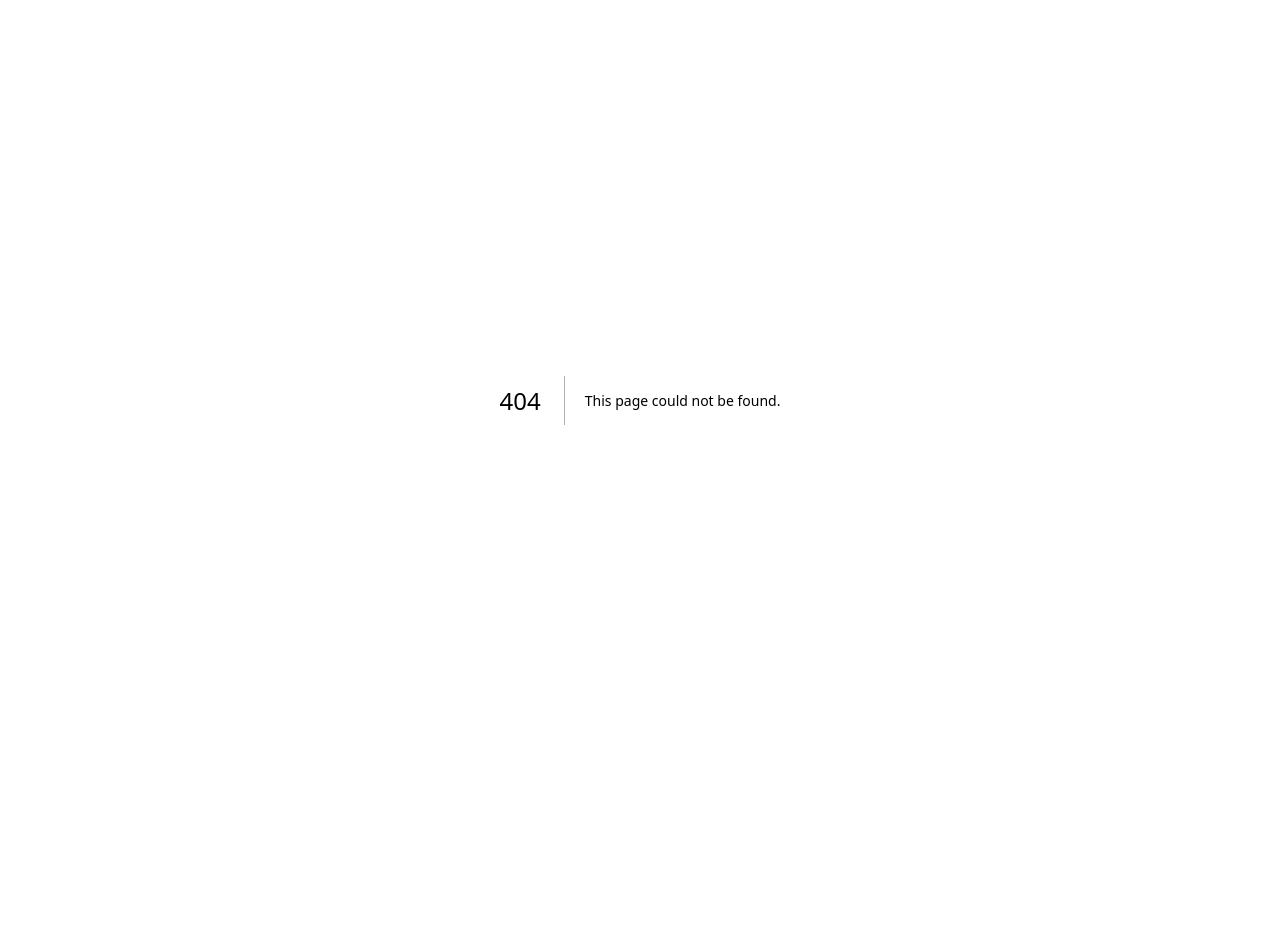
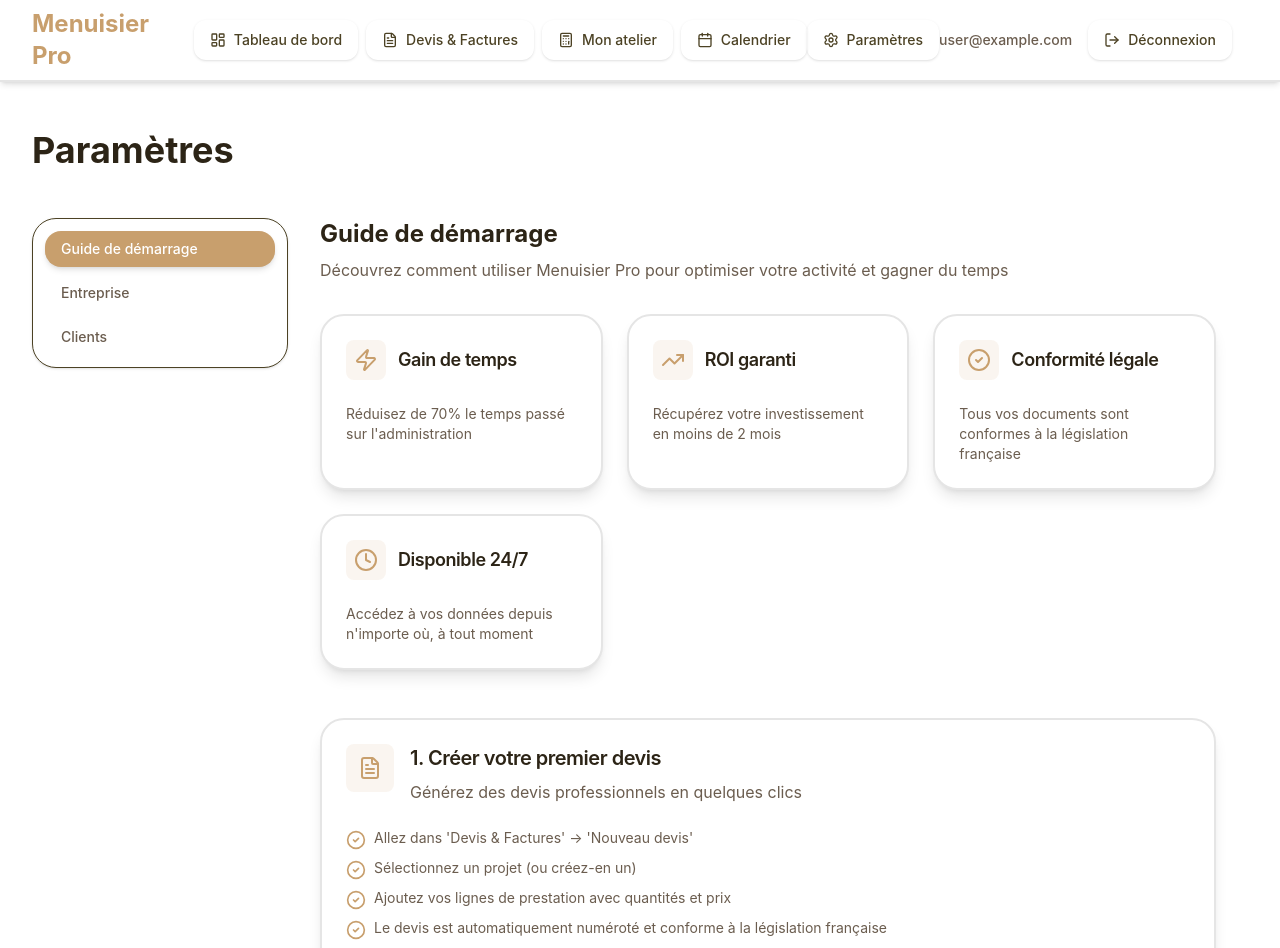
Before and after one commit to matthieubouillot/menuisier-app, a Next.js app: page /parametres/tutoriel in a window 1280 px wide. Before the commit this address had no page. Shown: the top 948 px of the page. Before the commit the page ends 800 px from the top, so only its background shows below. Built offline with nearby package versions, Linux system fonts and the light colour scheme; no server answers; sample sign-in values are in the browser's storage.

Commit message:
feat: Ajouter tutoriel dans paramètres et messages LinkedIn pour acquisition

```diff
--- /dev/null
+++ b/app/parametres/tutoriel/page.tsx
@@ -0,0 +1,185 @@
+import { auth } from "@/lib/auth"
+import { redirect } from "next/navigation"
+import { Card, CardContent, CardDescription, CardHeader, CardTitle } from "@/components/ui/card"
+import { CheckCircle2, Clock, FileText, Calculator, Calendar, Users, TrendingUp, Zap } from "lucide-react"
+
+export default async function TutorielPage() {
+  const session = await auth()
+
+  if (!session?.user?.id) {
+    redirect("/login")
+  }
+
+  const steps = [
+    {
+      icon: FileText,
+      title: "1. Créer votre premier devis",
+      description: "Générez des devis professionnels en quelques clics",
+      details: [
+        "Allez dans 'Devis & Factures' → 'Nouveau devis'",
+        "Sélectionnez un projet (ou créez-en un)",
+        "Ajoutez vos lignes de prestation avec quantités et prix",
+        "Le devis est automatiquement numéroté et conforme à la législation française",
+        "Téléchargez le PDF et envoyez-le à votre client"
+      ]
+    },
+    {
+      icon: Calculator,
+      title: "2. Calculer vos matériaux",
+      description: "Optimisez vos coûts avec le calculateur de matériaux",
+      details: [
+        "Allez dans 'Mon atelier' → 'Chiffrage'",
+        "Sélectionnez le type de projet (cuisine, escalier, fenêtre, etc.)",
+        "Entrez les dimensions de votre projet",
+        "Le système calcule automatiquement les matériaux nécessaires",
+        "Ajoutez une marge et la main-d'œuvre pour obtenir votre prix de vente"
+      ]
+    },
+    {
+      icon: Users,
+      title: "3. Gérer vos clients",
+      description: "Centralisez toutes les informations de vos clients",
+      details: [
+        "Allez dans 'Paramètres' → 'Clients'",
+        "Ajoutez vos clients (particuliers ou professionnels)",
+        "Associez-les à vos projets et devis",
+        "Tous les documents sont automatiquement liés"
+      ]
+    },
+    {
+      icon: Calendar,
+      title: "4. Organiser votre planning",
+      description: "Planifiez vos chantiers et rendez-vous",
+      details: [
+        "Allez dans 'Calendrier'",
+        "Créez des événements pour vos chantiers",
+        "Planifiez vos rendez-vous clients",
+        "Suivez vos deadlines et échéances"
+      ]
+    },
+    {
+      icon: FileText,
+      title: "5. Convertir un devis en facture",
+      description: "Transformez vos devis signés en factures en un clic",
+      details: [
+        "Allez dans 'Devis & Factures'",
+        "Ouvrez un devis signé",
+        "Cliquez sur 'Convertir en facture'",
+        "La facture reprend automatiquement toutes les informations du devis",
+        "Téléchargez et envoyez la facture à votre client"
+      ]
+    },
+    {
+      icon: TrendingUp,
+      title: "6. Suivre votre activité",
+      description: "Analysez vos performances avec le tableau de bord",
+      details: [
+        "Consultez vos statistiques sur le tableau de bord",
+        "Suivez vos devis en cours, signés et refusés",
+        "Visualisez votre chiffre d'affaires",
+        "Identifiez vos meilleurs clients"
+      ]
+    }
+  ]
+
+  const benefits = [
+    {
+      icon: Zap,
+      title: "Gain de temps",
+      description: "Réduisez de 70% le temps passé sur l'administration"
+    },
+    {
+      icon: TrendingUp,
+      title: "ROI garanti",
+      description: "Récupérez votre investissement en moins de 2 mois"
+    },
+    {
+      icon: CheckCircle2,
+      title: "Conformité légale",
+      description: "Tous vos documents sont conformes à la législation française"
+    },
+    {
+      icon: Clock,
+      title: "Disponible 24/7",
+      description: "Accédez à vos données depuis n'importe où, à tout moment"
+    }
+  ]
+
+  return (
+    <>
+      <div className="mb-8">
+        <h2 className="text-2xl font-bold mb-2 text-foreground">Guide de démarrage</h2>
+        <p className="text-muted-foreground">
+          Découvrez comment utiliser Menuisier Pro pour optimiser votre activité et gagner du temps
+        </p>
+      </div>
+
+        <div className="grid grid-cols-1 md:grid-cols-2 lg:grid-cols-3 gap-6 mb-12">
+          {benefits.map((benefit, index) => {
+            const Icon = benefit.icon
+            return (
+              <Card key={index} className="hover:shadow-xl transition-shadow duration-200">
+                <CardHeader>
+                  <div className="flex items-center space-x-3">
+                    <div className="p-2 bg-primary/10 rounded-lg">
+                      <Icon className="h-6 w-6 text-primary" />
+                    </div>
+                    <CardTitle className="text-lg">{benefit.title}</CardTitle>
+                  </div>
+                </CardHeader>
+                <CardContent>
+                  <p className="text-sm text-muted-foreground">{benefit.description}</p>
+                </CardContent>
+              </Card>
+            )
+          })}
+        </div>
+
+        <div className="space-y-6">
+          {steps.map((step, index) => {
+            const Icon = step.icon
+            return (
+              <Card key={index} className="hover:shadow-xl transition-shadow duration-200">
+                <CardHeader>
+                  <div className="flex items-start space-x-4">
+                    <div className="p-3 bg-primary/10 rounded-lg">
+                      <Icon className="h-6 w-6 text-primary" />
+                    </div>
+                    <div className="flex-1">
+                      <CardTitle className="text-xl mb-2">{step.title}</CardTitle>
+                      <CardDescription className="text-base">{step.description}</CardDescription>
+                    </div>
+                  </div>
+                </CardHeader>
+                <CardContent>
+                  <ul className="space-y-2">
+                    {step.details.map((detail, detailIndex) => (
+                      <li key={detailIndex} className="flex items-start space-x-2">
+                        <CheckCircle2 className="h-5 w-5 text-primary mt-0.5 flex-shrink-0" />
+                        <span className="text-sm text-muted-foreground">{detail}</span>
+                      </li>
+                    ))}
+                  </ul>
+                </CardContent>
+              </Card>
+            )
+          })}
+        </div>
+
+        <Card className="mt-12 bg-primary/5 border-primary/20">
+          <CardHeader>
+            <CardTitle className="text-2xl">💡 Astuce</CardTitle>
+          </CardHeader>
+          <CardContent>
+            <p className="text-base text-muted-foreground mb-4">
+              <strong>Conseil d'expert :</strong> Commencez par configurer vos informations légales dans les paramètres entreprise.
+              Ensuite, créez votre premier client et votre premier projet. Vous pourrez alors générer votre premier devis en quelques minutes !
+            </p>
+            <p className="text-sm text-muted-foreground">
+              Besoin d'aide ? N'hésitez pas à nous contacter. Nous sommes là pour vous accompagner dans votre réussite.
+            </p>
+          </CardContent>
+        </Card>
+    </>
+  )
+}
--- a/components/settings/settings-nav.tsx
+++ b/components/settings/settings-nav.tsx
@@ -5,6 +5,7 @@ import { usePathname } from "next/navigation"
 import { cn } from "@/lib/utils"
 
 const navLinks = [
+  { href: "/parametres/tutoriel", label: "Guide de démarrage" },
   { href: "/parametres/entreprise", label: "Entreprise" },
   { href: "/parametres/clients", label: "Clients" },
 ]
```
Also changed, not shown: 1 other file (tests, documents, lock files or other folders).
